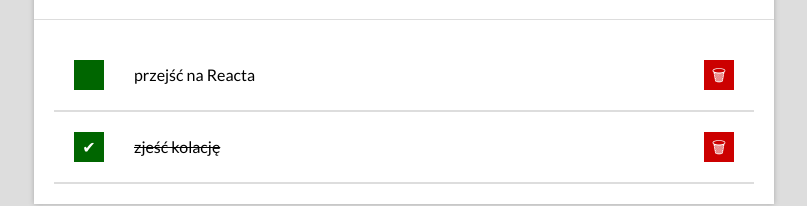
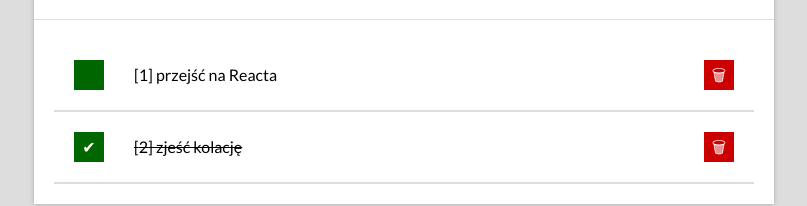
Before and after one commit to TomaszTurbak/todo-list-react, a React (Create React App) app: page / in a window 1280 px wide. Shown: the part 300-506 px from the top of the page, without its empty margins (236-1043 px from the left). Built offline with nearby package versions, Linux system fonts and the light colour scheme.

Commit message:
task.id added before task.content

```diff
--- a/src/Tasks/index.js
+++ b/src/Tasks/index.js
@@ -19,7 +19,7 @@ const Tasks = ({ tasks, hideDone, removeTask, toggleTaskDone }) => (
                 <span className={
                     `tasks__content${task.done ? " tasks__content--done" : ""}`
                 }>
-                    {task.content}
+                    [{task.id}] {task.content}
                 </span>
                 <button
                     className="tasks__button tasks__button--remove"
```
